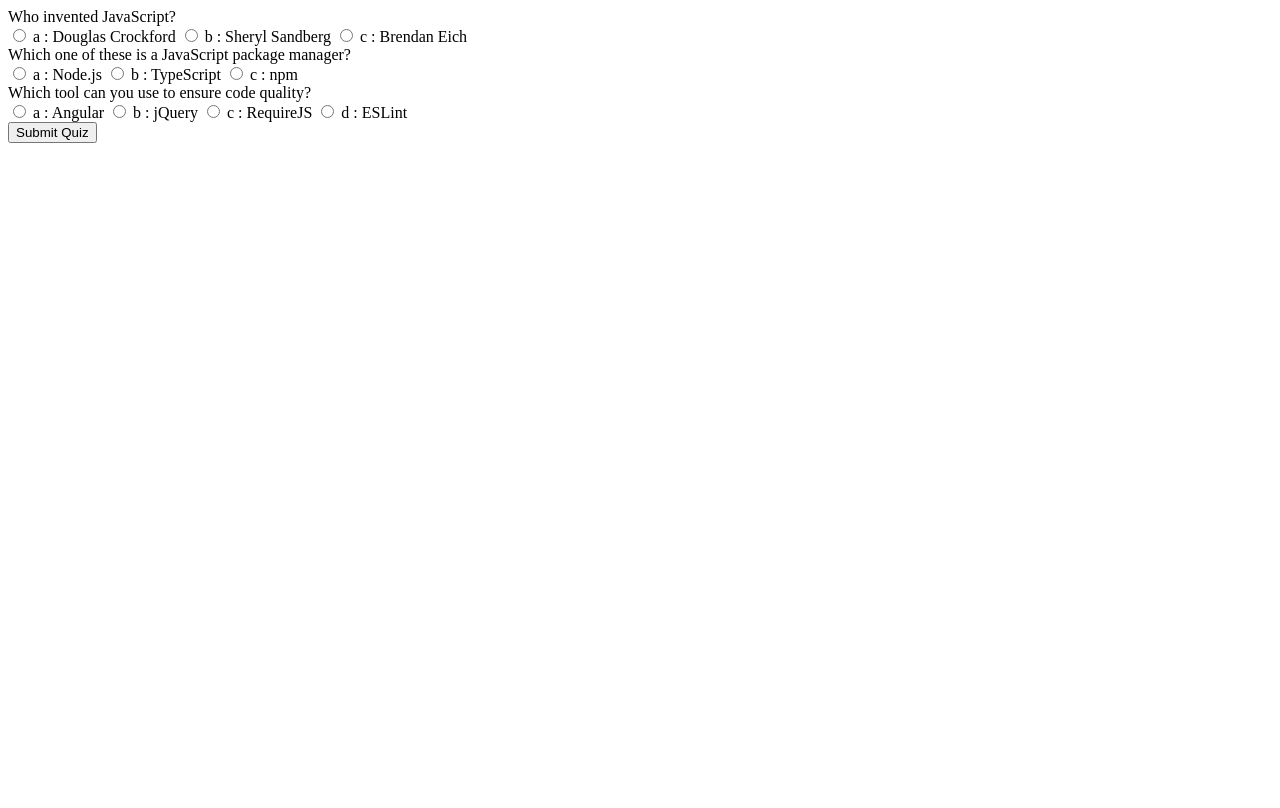
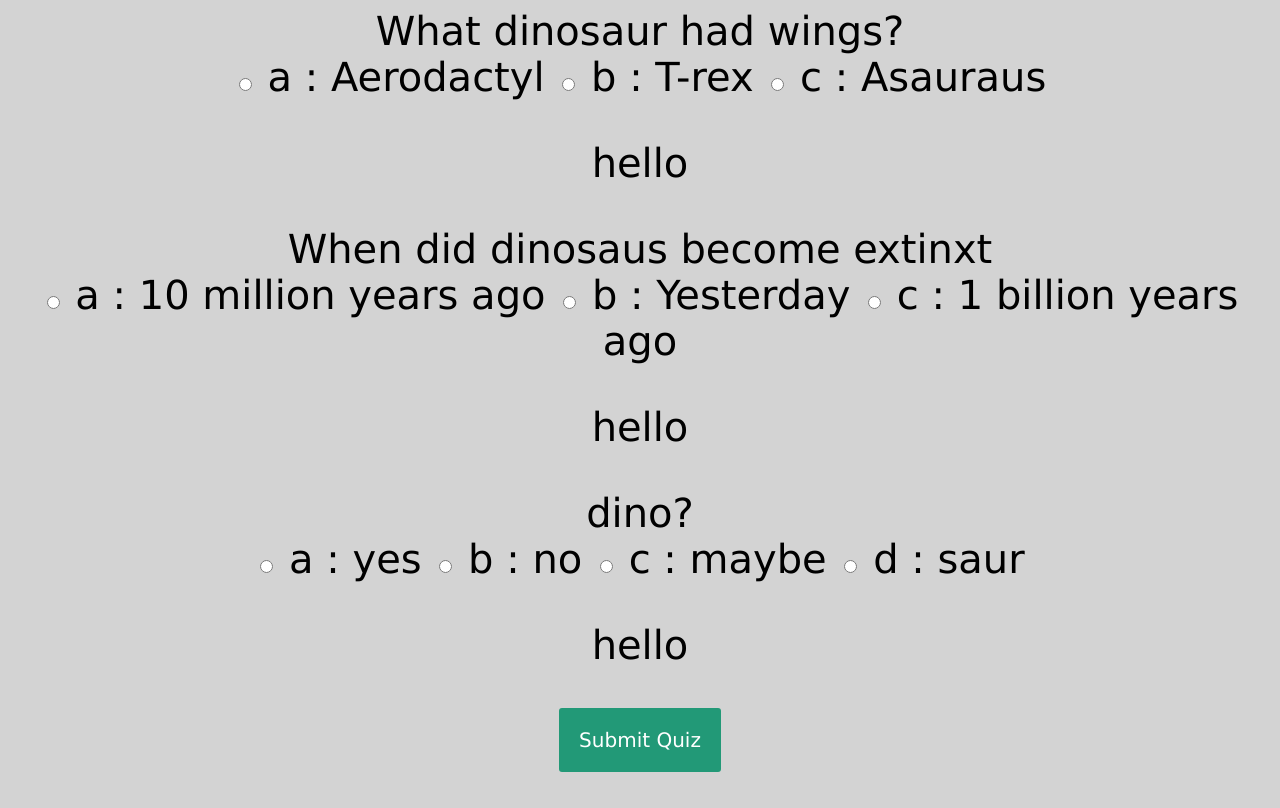
Before and after one commit to bad-data/web-quiz, a Flask app: page /test in a window 1280 px wide. Before the commit the page ends 143 px from the top, so only its background shows below. Run offline with Flask 2, Linux system fonts and the light colour scheme.

Commit message:
working on it

```diff
--- a/mysite/static/myFunctions.js
+++ b/mysite/static/myFunctions.js
@@ -1,29 +1,29 @@
 const myQuestions = [
   {
-    question: "Who invented JavaScript?",
+    question: "What dinosaur had wings?",
     answers: {
-      a: "Douglas Crockford",
-      b: "Sheryl Sandberg",
-      c: "Brendan Eich"
+      a: "Aerodactyl",
+      b: "T-rex",
+      c: "Asauraus"
     },
-    correctAnswer: "c"
+    correctAnswer: "a"
   },
   {
-    question: "Which one of these is a JavaScript package manager?",
+    question: "When did dinosaus become extinxt",
     answers: {
-      a: "Node.js",
-      b: "TypeScript",
-      c: "npm"
+      a: "10 million years ago",
+      b: "Yesterday",
+      c: "1 billion years ago"
     },
-    correctAnswer: "c"
+    correctAnswer: "a"
   },
   {
-    question: "Which tool can you use to ensure code quality?",
+    question: "dino?",
     answers: {
-      a: "Angular",
-      b: "jQuery",
-      c: "RequireJS",
-      d: "ESLint"
+      a: "yes",
+      b: "no",
+      c: "maybe",
+      d: "saur"
     },
     correctAnswer: "d"
   }
@@ -60,7 +60,8 @@ function buildQuiz(){
       // add this question and its answers to the output
       output.push(
         `<div class="question"> ${currentQuestion.question} </div>
-        <div class="answers"> ${answers.join('')} </div>`
+        <div class="answers"> ${answers.join('')} </div>
+        <p>hello</p>`
       );
     }
   );
--- a/mysite/templates/test.html
+++ b/mysite/templates/test.html
@@ -1,8 +1,43 @@
 <html>
 
+    <style>
+
+        body {background-color: lightgray;}
+
+        .spfontncenter {
+            text-align: center;
+            font-family: Verdana;
+            color: black;
+            font-size: 40px;
+        }
+
+        .centered {
+            text-align: center;
+        }
+
+        .triviaButton {
+            font-family: Verdana;
+            align-content: center;
+            font-size: 20px;
+            background-color: #297;
+            color: #fff;
+            border: 0px;
+            border-radius: 3px;
+            padding: 20px;
+            cursor: pointer;
+            margin-bottom: 20px;
+        }
+
+        .triviaButton:hover {
+            background-color: white;
+            color: black
+        }
+
+    </style>
+
 <body>
-    <div id="quiz"></div>
-    <button id="submit">Submit Quiz</button>
+    <div id="quiz" class="spfontncenter"></div>
+    <p class="centered"><button id="submit" class="triviaButton">Submit Quiz</button></p>
     <div id="results"></div>
   </body>
 
```
